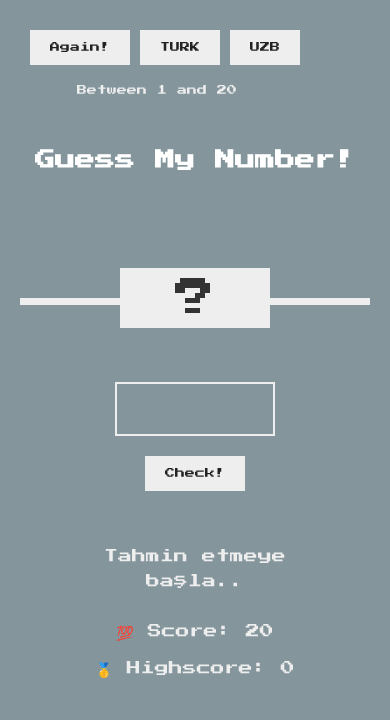
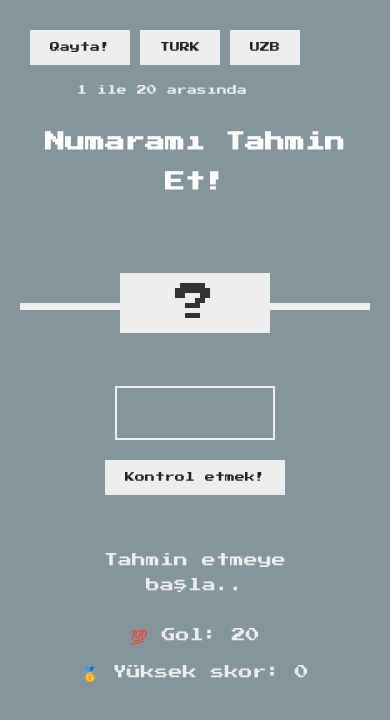
Before and after one commit to Sanjarbek279/Raqamni_top_oyini, a plain HTML site: page index.html in a window 390 px wide. Both pictures are taken after a click on the button "TURK". Drawn offline with Linux system fonts and the light colour scheme.

Commit message:
yanaozgartirdim

```diff
--- a/script.js
+++ b/script.js
@@ -119,13 +119,13 @@ document.querySelector('.uzb').addEventListener('click', () => {
 
 document.querySelector('.turk').addEventListener('click', function () {
   lenguage = 'turk';
-  document.querySelector('.again').textContent = 'Again!';
-  document.querySelector('.between').textContent = 'Between 1 and 20';
-  document.querySelector('h1').textContent = 'Guess My Number!';
-  document.querySelector('.check').textContent = 'Check!';
+  document.querySelector('.again').textContent = 'Qayta!';
+  document.querySelector('.between').textContent = '1 ile 20 arasında';
+  document.querySelector('h1').textContent = 'Numaramı Tahmin Et!';
+  document.querySelector('.check').textContent = 'Kontrol etmek!';
   document.querySelector('.message').textContent = 'Tahmin etmeye başla..';
   document.querySelector('.label-score').innerHTML =
-    '💯 Score: <span class="score">20</span>';
+    '💯 Gol: <span class="score">20</span>';
   document.querySelector('.label-highscore').innerHTML =
-    '🥇 Highscore: <span class="highscore">0</span>';
+    '🥇 Yüksek skor: <span class="highscore">0</span>';
 });
--- a/style.css
+++ b/style.css
@@ -21,7 +21,7 @@ body {
 /* LAYOUT */
 header {
   position: relative;
-  height: 35vh;
+  height: 300px;
   border-bottom: 7px solid #eee;
 }
 
@@ -280,8 +280,9 @@ right {
   .btn{
     padding: 1rem  1rem;
     font-size: 1rem;
-
-
+  }
+  .BTNS{
+    padding-left: 20px;
   }
   .between{
   padding-left: 2rem;
@@ -294,3 +295,16 @@ right {
   }
 
 }
+@media screen and (max-width: 400px) {
+  .again{
+    left: 1rem;
+  }
+  .uzb{
+    left: 21rem;
+  }
+
+  .turk{
+    left: 12rem;
+  }
+
+}
```
